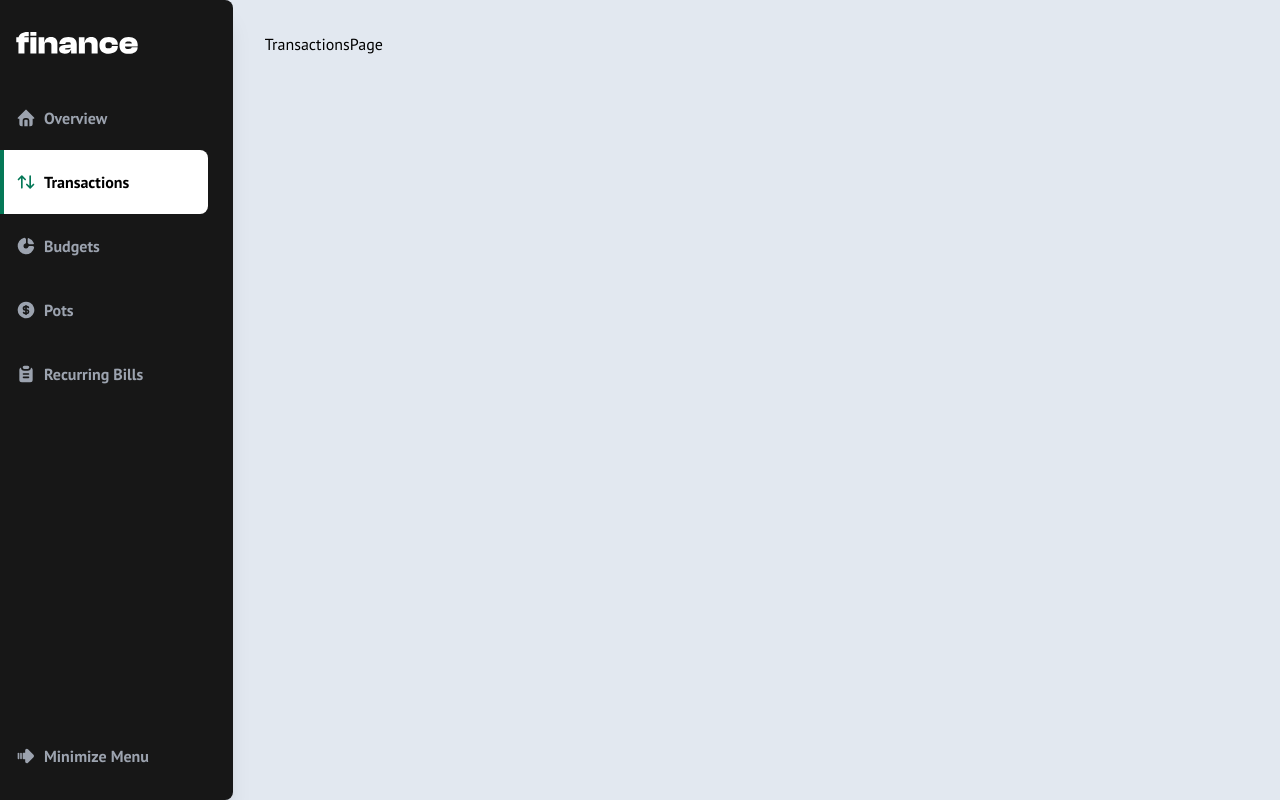
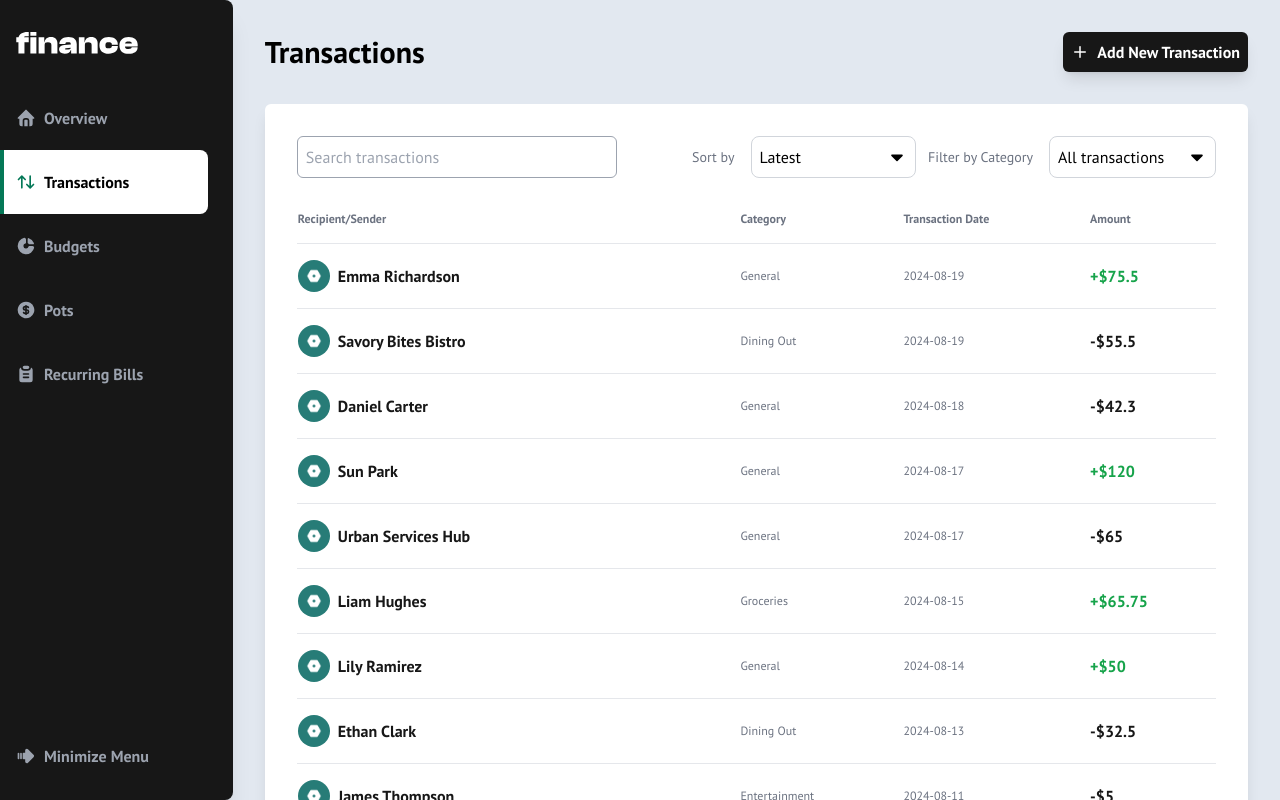
Before and after one commit to MartinWebDev95/FinanceApp, a Next.js app: page /transactions in a window 1280 px wide. Built offline with nearby package versions, Linux system fonts and the light colour scheme.

Commit message:
Change the TransactionsPage to add the BtnAddNewTransaction component, the Search component, the Filter component and the Table component

```diff
--- a/app/(dashboard)/transactions/page.jsx
+++ b/app/(dashboard)/transactions/page.jsx
@@ -1,5 +1,41 @@
+import Filter from "@/app/components/Filter";
+import { BtnAddNewTransaction } from "@/app/components/pots/buttons";
+import Search from "@/app/components/Search";
+import Table from "@/app/components/transactions/Table";
+import data from '@/app/lib/data';
+import { categories, sortBy } from "@/app/lib/utils";
+
 export default function TransactionsPage(){
   return (
-    <div>TransactionsPage</div>
+    <>
+      <div className="flex items-center justify-between">
+        <h1 className="text-3xl font-bold">Transactions</h1>
+        <BtnAddNewTransaction />
+      </div>
+
+      <div className="mt-8 w-full bg-white p-8 rounded-md shadow-lg">
+        <div className="w-full flex flex-row md:flex-col lg:flex-row justify-between items-center pb-8 gap-4">
+          <Search placeholder="Search transactions"/>
+
+          <div className="flex items-center gap-3">
+            <div className="w-fit md:w-56 flex items-center gap-4">
+              <p className="hidden md:block text-gray-500 text-sm whitespace-nowrap">
+                Sort by
+              </p>
+              <Filter options={sortBy} />
+            </div>
+
+            <div className="w-fit md:w-72 flex items-center gap-4">
+              <p className="hidden md:block text-gray-500 text-sm whitespace-nowrap">
+                Filter by Category
+              </p>
+              <Filter options={categories} />
+            </div>
+          </div>
+        </div>
+
+        <Table data={data.transactions}/>
+      </div>
+    </>
   )
 }
```
